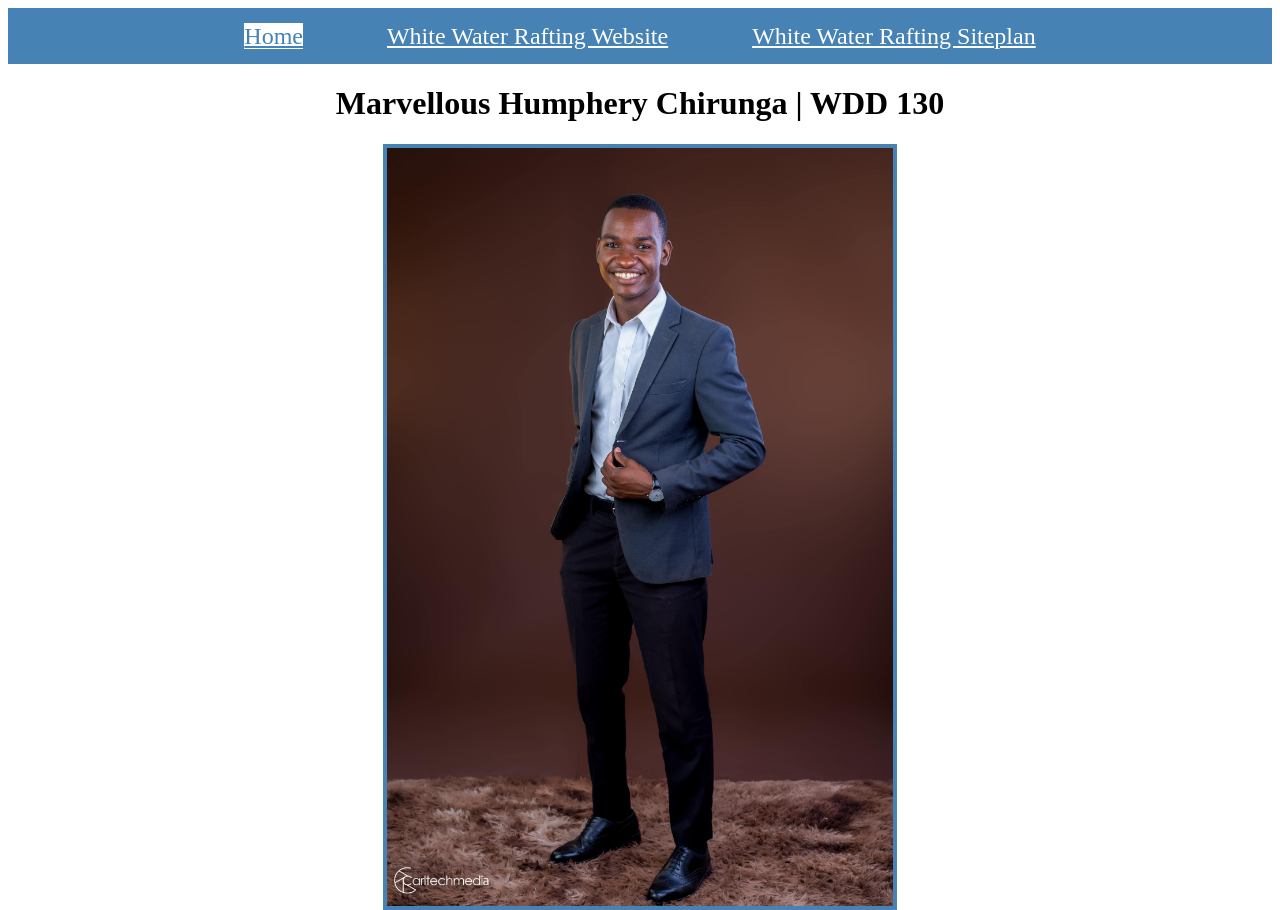
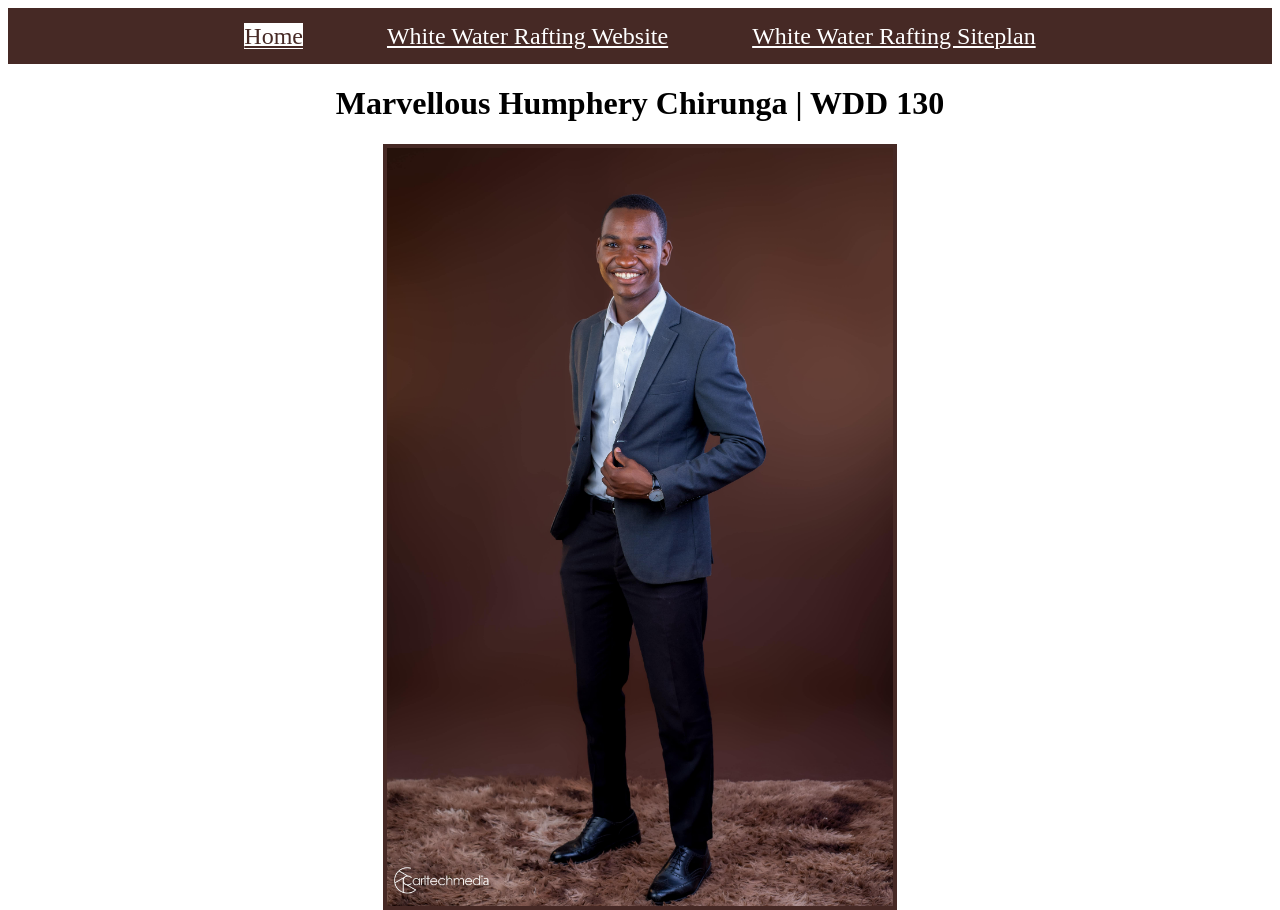
Before and after one commit to marvellouschirunga/wdd130, a plain HTML site: page index.html in a window 1280 px wide. Shown: the top 910 px of the page. Drawn offline with Linux system fonts and the light colour scheme.

Commit message:
changed css color

```diff
--- a/css/style.css
+++ b/css/style.css
@@ -2,16 +2,16 @@
 
 nav, footer {
     text-align: center;
-    background-color: steelblue;
+    background-color:#462925;
     padding: 10px;
 }
 
 a:hover {
     background-color: white;
-    color: steelblue;
+    color: #462925;
 }
   h2 {
-    color: steelblue;
+    color: #462925;
 }
 h1{
     text-align: center;
@@ -20,7 +20,7 @@ img {
     width: 40%;
     display: block;
     margin: 0 auto;
-    border: 4px solid steelblue;
+    border: 4px solid #462925;
 }
 p {
     text-align: center;
@@ -35,5 +35,5 @@ a {
 }
 #active {
     background-color: white;
-    color: steelblue;
+    color: #462925;
 }
```
